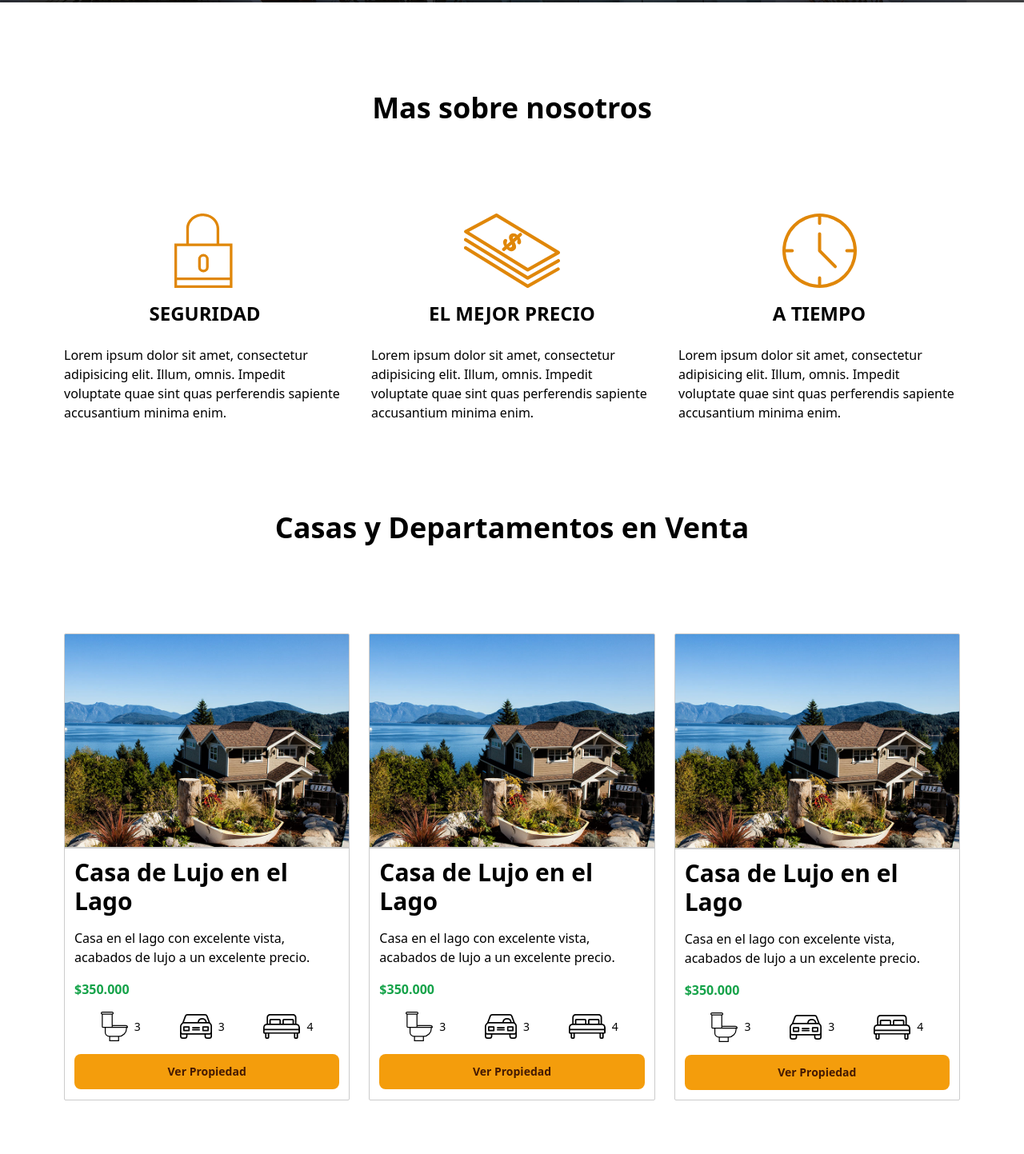
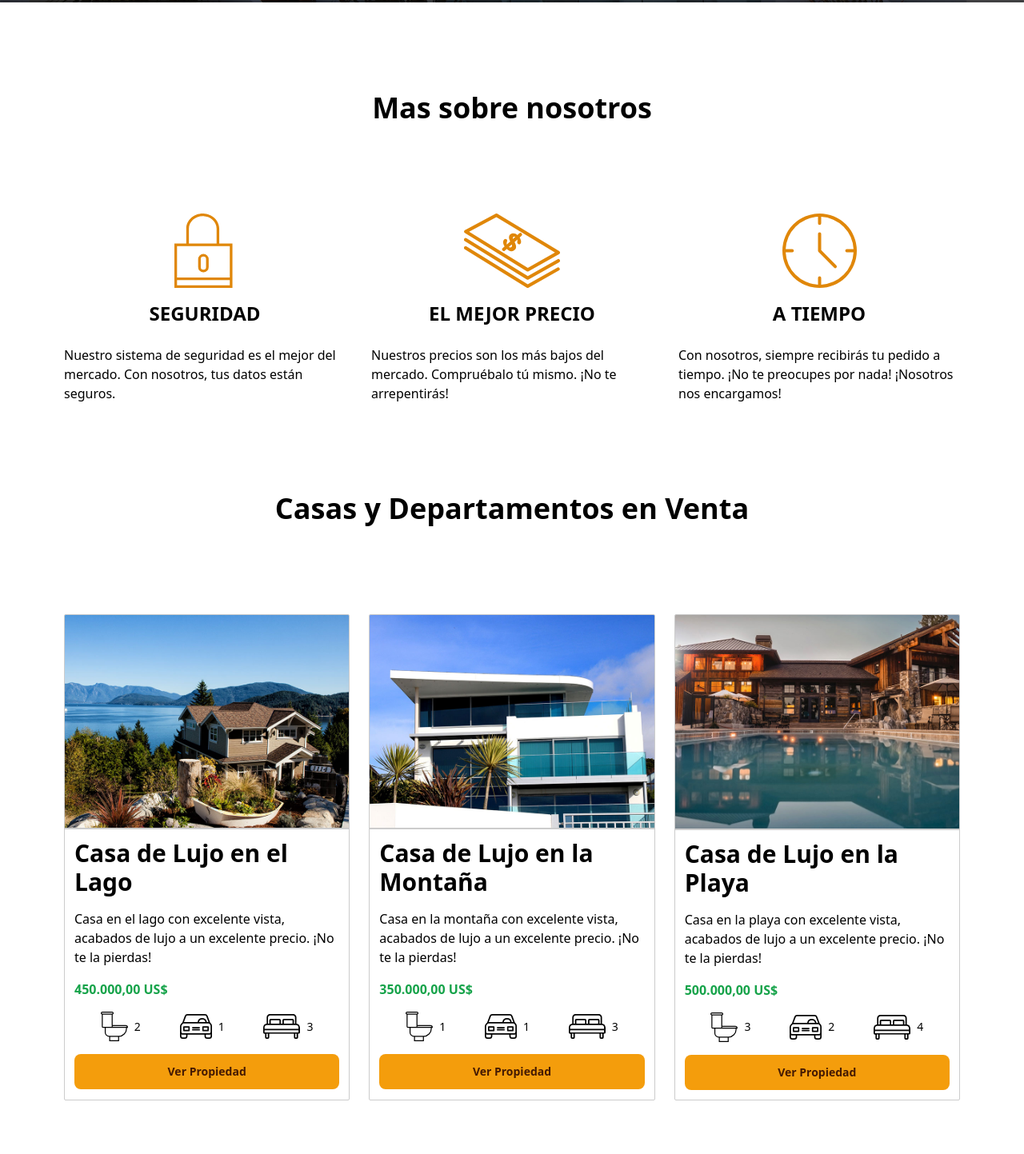
Before and after one commit to EM40a/bienes-raices, a website with bundled scripts: page index.html in a window 1280 px wide. Shown: the part 797-2240 px from the top of the page at 80% size. Built offline with nearby package versions, Linux system fonts and the light colour scheme.

Commit message:
chore: Add content loading functionality

```diff
--- a/index.html
+++ b/index.html
@@ -7,6 +7,7 @@
   <link rel="stylesheet" href="src/output.css">
   <link rel="shortcut icon" href="public/logo.svg" type="image/x-icon">
   <title>TP - Laboratorio III</title>
+  <script defer type="module" src="scripts/app.js"></script>
 </head>
 
 <body class="font-sans">
@@ -41,142 +42,42 @@
   <main>
     <section class="container" id="nosotros">
       <h2 class="sub">Mas sobre nosotros</h2>
-      <article class="grid grid-cols-auto-fit-300 gap-8 place-items-center">
+      <article id="container-nosotros" class="grid grid-cols-auto-fit-300 gap-8 place-items-center"></article>
+
+      <template id="template-nosotros">
         <div class="flex flex-col min-w-60 max-w-sm items-center">
           <figure class="space-y-4 mb-6">
-            <img class="hover:scale-110 transition-transform mx-auto" src="public/icono1.svg" alt="Seguridad">
-            <figcaption class="font-bold uppercase text-2xl">Seguridad</figcaption>
+            <img class="hover:scale-110 transition-transform mx-auto" src="" alt="">
+            <figcaption class="font-bold uppercase text-2xl"></figcaption>
           </figure>
-
-          <p>
-            Lorem ipsum dolor sit amet, consectetur adipisicing elit. Illum, omnis. Impedit voluptate quae sint quas
-            perferendis sapiente accusantium minima enim.
-          </p>
+          <p></p>
         </div>
-
-        <div class="flex flex-col min-w-60 max-w-md items-center">
-          <figure class="gap-y-4 mb-6 flex flex-col items-center">
-            <img class="hover:scale-110 transition-transform mx-auto" src="public/icono2.svg" alt="Seguridad">
-            <figcaption class="font-bold uppercase text-2xl">El mejor precio</figcaption>
-          </figure>
-          <p>
-            Lorem ipsum dolor sit amet, consectetur adipisicing elit. Illum, omnis. Impedit voluptate quae sint quas
-            perferendis sapiente accusantium minima enim.
-          </p>
-        </div>
-
-        <div class="flex flex-col min-w-60 max-w-md items-center">
-          <figure class="space-y-4 mb-6">
-            <img class="hover:scale-110 transition-transform mx-auto" src="public/icono3.svg" alt="Seguridad">
-            <figcaption class="font-bold uppercase text-2xl">A tiempo</figcaption>
-          </figure>
-          <p>
-            Lorem ipsum dolor sit amet, consectetur adipisicing elit. Illum, omnis. Impedit voluptate quae sint quas
-            perferendis sapiente accusantium minima enim.
-          </p>
-        </div>
-      </article>
+      </template>
     </section>
 
     <section class="container">
       <h2 class="sub">Casas y Departamentos en Venta</h2>
-      <article class="grid grid-cols-auto-fit-300 place-content-center gap-6 mb-24">
+      <article id="container-casas" class="grid grid-cols-auto-fit-300 place-content-center gap-6 mb-24"></article>
+
+      <template id="template-casas">
         <div class="hover:-translate-y-3 transition-transform border border-black/20 rounded-sm overflow-hidden">
-          <img class="border-b-2 border-black/20 pepe" src="public/anuncio1.jpg" alt="anuncio1">
+          <img class="border-b-2 border-black/20 pepe" src="" alt="">
           <div class="flex flex-col gap-4 p-3">
-            <h3 class="text-2xl md:text-3xl font-semibold">Casa de Lujo en el Lago</h3>
-            <p class="overflow-clip">
-              Casa en el lago con excelente vista, acabados de lujo a un excelente precio.
-            </p>
-
-            <h4 class="font-semibold text-green-600 dark:text-green-400">$350.000</h4>
-
-            <div class="flex gap-4 justify-evenly">
-              <figure class="flex gap-2 items-center">
-                <img loading="lazy" src="public/icono_wc.svg" alt="icono_wc">
-                <figcaption class="text-sm">3</figcaption>
-              </figure>
-
-              <figure class="flex gap-2 items-center">
-                <img loading="lazy" src="public/icono_estacionamiento.svg" alt="icono_estacionamiento">
-                <figcaption class="text-sm">3</figcaption>
-              </figure>
-
-
-              <figure class="flex gap-2 items-center">
-                <img loading="lazy" src="public/icono_dormitorio.svg" alt="icono_dormitorio">
-                <figcaption class="text-sm">4</figcaption>
-              </figure>
-            </div>
-
+            <h3 class="text-2xl md:text-3xl font-semibold"></h3>
+            <p class="overflow-clip"></p>
+            <h4 class="font-semibold text-green-600 dark:text-green-400"></h4>
+            <div id="tools" class="flex gap-4 justify-evenly"></div>
             <button type="button" class="btn btn-primary">Ver Propiedad</button>
           </div>
         </div>
+      </template>
 
-        <div class="hover:-translate-y-3 transition-transform border border-black/20 rounded-sm overflow-hidden">
-          <img class="border-b-2 border-black/20" src="public/anuncio1.jpg" alt="anuncio1">
-          <div class="flex flex-col gap-4 p-3">
-            <h3 class="text-2xl md:text-3xl font-semibold">Casa de Lujo en el Lago</h3>
-            <p class="max-w-prose overflow-clip">
-              Casa en el lago con excelente vista, acabados de lujo a un excelente precio.
-            </p>
-
-            <h4 class="font-semibold text-green-600 dark:text-green-400">$350.000</h4>
-
-            <div class="flex gap-4 justify-evenly">
-              <figure class="flex gap-2 items-center">
-                <img loading="lazy" src="public/icono_wc.svg" alt="icono_wc">
-                <figcaption class="text-sm">3</figcaption>
-              </figure>
-
-              <figure class="flex gap-2 items-center">
-                <img loading="lazy" src="public/icono_estacionamiento.svg" alt="icono_estacionamiento">
-                <figcaption class="text-sm">3</figcaption>
-              </figure>
-
-
-              <figure class="flex gap-2 items-center">
-                <img loading="lazy" src="public/icono_dormitorio.svg" alt="icono_dormitorio">
-                <figcaption class="text-sm">4</figcaption>
-              </figure>
-            </div>
-
-            <button type="button" class="btn btn-primary">Ver Propiedad</button>
-          </div>
-        </div>
-
-        <div class="hover:-translate-y-3 transition-transform border border-black/20 rounded-sm overflow-hidden">
-          <img class="border-b-2 border-black/20" src="public/anuncio1.jpg" alt="anuncio1">
-          <div class="flex flex-col gap-4 p-3">
-            <h3 class="text-2xl md:text-3xl font-semibold">Casa de Lujo en el Lago</h3>
-            <p class="max-w-prose overflow-clip">
-              Casa en el lago con excelente vista, acabados de lujo a un excelente precio.
-            </p>
-
-            <h4 class="font-semibold text-green-600 dark:text-green-400">$350.000</h4>
-
-            <div class="flex gap-4 justify-evenly">
-              <figure class="flex gap-2 items-center">
-                <img loading="lazy" src="public/icono_wc.svg" alt="icono_wc">
-                <figcaption class="text-sm">3</figcaption>
-              </figure>
-
-              <figure class="flex gap-2 items-center">
-                <img loading="lazy" src="public/icono_estacionamiento.svg" alt="icono_estacionamiento">
-                <figcaption class="text-sm">3</figcaption>
-              </figure>
-
-
-              <figure class="flex gap-2 items-center">
-                <img loading="lazy" src="public/icono_dormitorio.svg" alt="icono_dormitorio">
-                <figcaption class="text-sm">4</figcaption>
-              </figure>
-            </div>
-
-            <button type="button" class="btn btn-primary">Ver Propiedad</button>
-          </div>
-        </div>
-      </article>
+      <template id="template-tools">
+        <figure class="flex gap-2 items-center">
+          <img loading="lazy" src="" alt="">
+          <figcaption class="text-sm"></figcaption>
+        </figure>
+      </template>
     </section>
 
     <section class="encuentra text-white" id="contacto">
--- /dev/null
+++ b/scripts/app.js
@@ -0,0 +1,13 @@
+import { loadNosotrosHandler, loadCasasHandler } from "./contentLoad.js";
+
+document.addEventListener("DOMContentLoaded", onInit);
+
+function onInit(e) {
+  console.log(
+    'Un sabio una vez dijo: "Cuanto mas css sepas menos js vas a usar"'
+  );
+
+  console.log("(yo soy el sabio)");
+  loadNosotrosHandler(e);
+  loadCasasHandler(e);
+}
--- /dev/null
+++ b/scripts/contentLoad.js
@@ -0,0 +1,48 @@
+import { NOSOTROS, CASAS } from "./data.js";
+
+const loadNosotrosHandler = (e) => {
+  const $contenedor = document.getElementById("container-nosotros");
+  const $template = document.getElementById("template-nosotros").content;
+
+  NOSOTROS.forEach(({ title, content }, i) => {
+    const clone = document.importNode($template, true);
+    clone.querySelector("figcaption").textContent = title;
+    clone.querySelector("img").src = `public/icono${i + 1}.svg`;
+    clone.querySelector("img").alt = title;
+    clone.querySelector("p").textContent = content;
+    $contenedor.appendChild(clone);
+  });
+};
+
+const loadCasasHandler = (e) => {
+  const $contenedor = document.getElementById("container-casas");
+  const $template = document.getElementById("template-casas").content;
+
+  const $templateTools = document.getElementById("template-tools").content;
+
+  CASAS.map(({ title, content, price, tools }, i) => {
+    const clone = document.importNode($template, true);
+    clone.querySelector("h3").textContent = title;
+    clone.querySelector("p").textContent = content;
+    clone.querySelector("img").src = `public/anuncio${i + 1}.jpg`;
+    clone.querySelector("img").alt = title;
+    clone.querySelector("h4").textContent = price.toLocaleString("es-ES", {
+      style: "currency",
+      currency: "USD",
+    });
+
+    const $contenedorTools = clone.getElementById("tools");
+
+    tools.map(({ src, count }) => {
+      const cloneTools = document.importNode($templateTools, true);
+      cloneTools.querySelector("img").src = `public/${src}.svg`;
+      cloneTools.querySelector("img").alt = src;
+      cloneTools.querySelector("figcaption").textContent = count;
+      $contenedorTools.appendChild(cloneTools);
+    });
+
+    $contenedor.appendChild(clone);
+  });
+};
+
+export { loadNosotrosHandler, loadCasasHandler };
--- /dev/null
+++ b/scripts/data.js
@@ -0,0 +1,82 @@
+const NOSOTROS = [
+  {
+    title: "Seguridad",
+    content:
+      "Nuestro sistema de seguridad es el mejor del mercado. Con nosotros, tus datos están seguros.",
+  },
+  {
+    title: "El mejor precio",
+    content:
+      "Nuestros precios son los más bajos del mercado. Compruébalo tú mismo. ¡No te arrepentirás!",
+  },
+  {
+    title: "A tiempo",
+    content:
+      "Con nosotros, siempre recibirás tu pedido a tiempo. ¡No te preocupes por nada! ¡Nosotros nos encargamos!",
+  },
+];
+
+const CASAS = [
+  {
+    title: "Casa de Lujo en el Lago",
+    content:
+      " Casa en el lago con excelente vista, acabados de lujo a un excelente precio.  ¡No te la pierdas!",
+    price: 450_000,
+    tools: [
+      {
+        src: "icono_wc",
+        count: 2,
+      },
+      {
+        src: "icono_estacionamiento",
+        count: 1,
+      },
+      {
+        src: "icono_dormitorio",
+        count: 3,
+      },
+    ],
+  },
+  {
+    title: "Casa de Lujo en la Montaña",
+    content:
+      "Casa en la montaña con excelente vista, acabados de lujo a un excelente precio.  ¡No te la pierdas!",
+    price: 350_000,
+    tools: [
+      {
+        src: "icono_wc",
+        count: 1,
+      },
+      {
+        src: "icono_estacionamiento",
+        count: 1,
+      },
+      {
+        src: "icono_dormitorio",
+        count: 3,
+      },
+    ],
+  },
+  {
+    title: "Casa de Lujo en la Playa",
+    content:
+      "Casa en la playa con excelente vista, acabados de lujo a un excelente precio.  ¡No te la pierdas!",
+    price: 500_000,
+    tools: [
+      {
+        src: "icono_wc",
+        count: 3,
+      },
+      {
+        src: "icono_estacionamiento",
+        count: 2,
+      },
+      {
+        src: "icono_dormitorio",
+        count: 4,
+      },
+    ],
+  },
+];
+
+export { NOSOTROS, CASAS };
```
